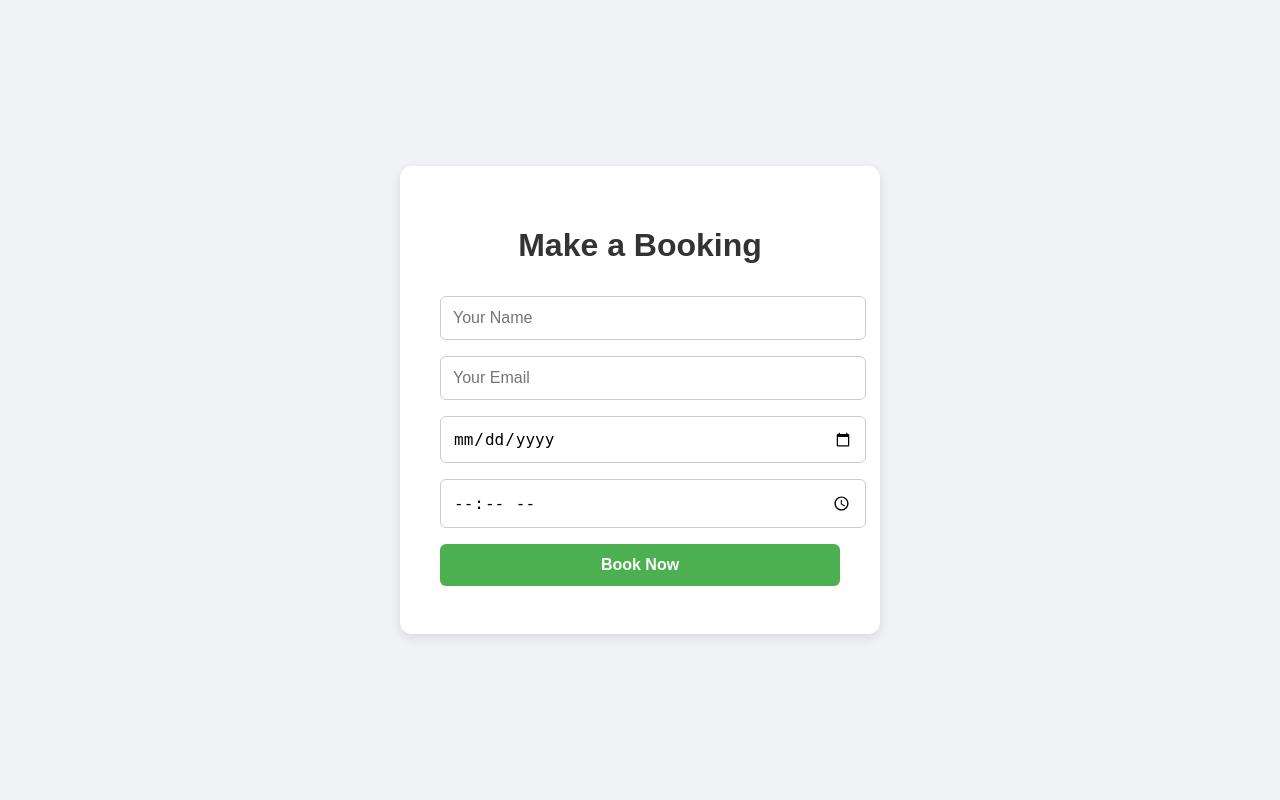
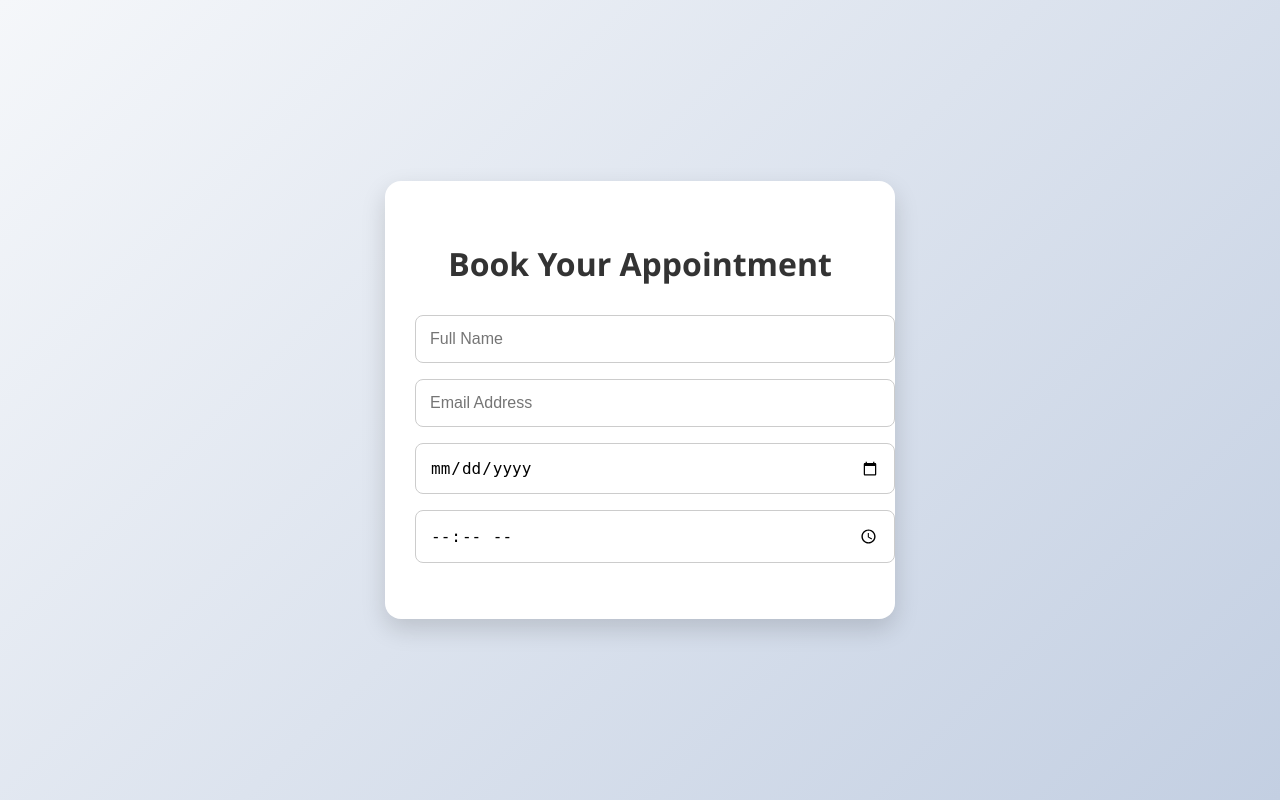
Before and after one commit to mindbytesnow/booking-platform, a Flask app: page / in a window 1280 px wide. Run offline with Flask 3, Linux system fonts and the light colour scheme; some libraries are stand-ins or nearby versions.

Commit message:
Update index.html

```diff
--- a/templates/index.html
+++ b/templates/index.html
@@ -3,37 +3,45 @@
 <head>
   <meta charset="UTF-8">
   <meta name="viewport" content="width=device-width, initial-scale=1.0">
-  <title>Booking Form</title>
+  <title>Book Your Appointment</title>
   <style>
+    /* Reset & basic */
     body {
-      font-family: Arial, sans-serif;
-      background: #f0f2f5;
+      font-family: 'Segoe UI', Tahoma, Geneva, Verdana, sans-serif;
+      margin: 0;
+      padding: 0;
+      background: linear-gradient(135deg, #f5f7fa, #c3cfe2);
       display: flex;
       justify-content: center;
       align-items: center;
-      height: 100vh;
-      margin: 0;
+      min-height: 100vh;
     }
     .container {
       background: white;
-      padding: 40px;
-      border-radius: 12px;
-      box-shadow: 0 4px 12px rgba(0,0,0,0.1);
+      padding: 40px 30px;
+      border-radius: 16px;
+      box-shadow: 0 10px 25px rgba(0,0,0,0.15);
+      max-width: 450px;
       width: 100%;
-      max-width: 400px;
-      text-align: center;
     }
     h1 {
-      margin-bottom: 24px;
+      text-align: center;
+      margin-bottom: 30px;
       color: #333;
     }
-    input, button {
+    form input, form button {
       width: 100%;
-      padding: 12px;
-      margin: 8px 0;
-      border-radius: 6px;
+      padding: 14px;
+      margin-bottom: 16px;
+      border-radius: 8px;
       border: 1px solid #ccc;
       font-size: 16px;
+      transition: all 0.2s;
+    }
+    form input:focus {
+      border-color: #4CAF50;
+      outline: none;
+      box-shadow: 0 0 5px rgba(76, 175, 80, 0.5);
     }
     button {
       background: #4CAF50;
@@ -45,33 +53,43 @@
     button:hover {
       background: #45a049;
     }
-    .messages {
-      margin-bottom: 16px;
-      color: red;
+    .messages p {
+      margin: 0 0 8px 0;
+      padding: 10px;
+      border-radius: 6px;
+      font-weight: bold;
+    }
+    .messages .error {
+      background: #f8d7da;
+      color: #721c24;
+    }
+    .messages .success {
+      background: #d4edda;
+      color: #155724;
     }
   </style>
 </head>
 <body>
   <div class="container">
-    <h1>Make a Booking</h1>
+    <h1>Book Your Appointment</h1>
 
-    {% with messages = get_flashed_messages() %}
-      {% if messages %}
-        <div class="messages">
+    <div class="messages">
+      {% with messages = get_flashed_messages() %}
+        {% if messages %}
           {% for message in messages %}
-            <p>{{ message }}</p>
+            {% if "saved" in message %}
+              <p class="success">{{ message }}</p>
+            {% else %}
+              <p class="error">{{ message }}</p>
+            {% endif %}
           {% endfor %}
-        </div>
-      {% endif %}
-    {% endwith %}
+        {% endif %}
+      {% endwith %}
+    </div>
 
-    <form method="POST">
-      <input type="text" name="name" placeholder="Your Name" required>
-      <input type="email" name="email" placeholder="Your Email" required>
-      <input type="date" name="date" required>
-      <input type="time" name="time" required>
-      <button type="submit">Book Now</button>
-    </form>
-  </div>
-</body>
-</html>
+    <form method="POST" onsubmit="return validateForm()">
+      <input type="text" name="name" placeholder="Full Name" id="name">
+      <input type="email" name="email" placeholder="Email Address" id="email">
+      <input type="date" name="date" id="date">
+      <input type="time" name="time" id="time">
+      <butto
```
